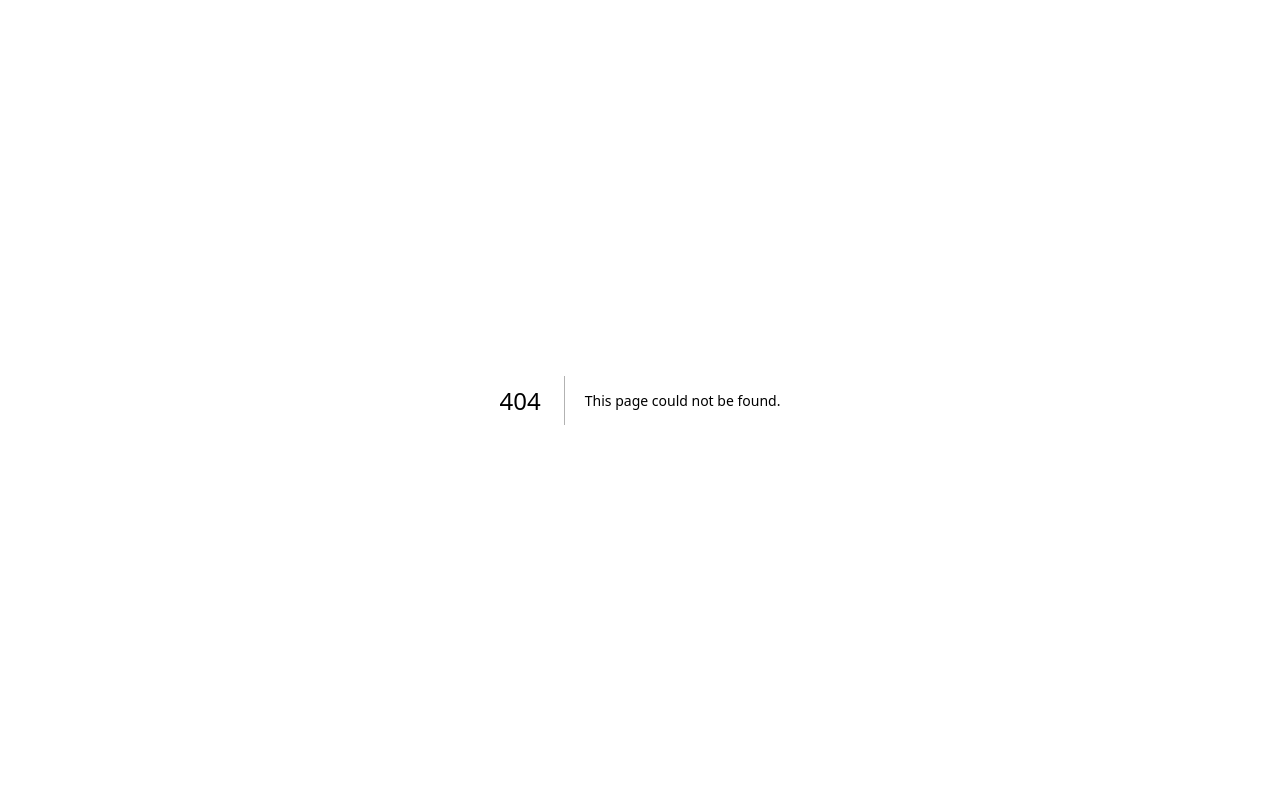
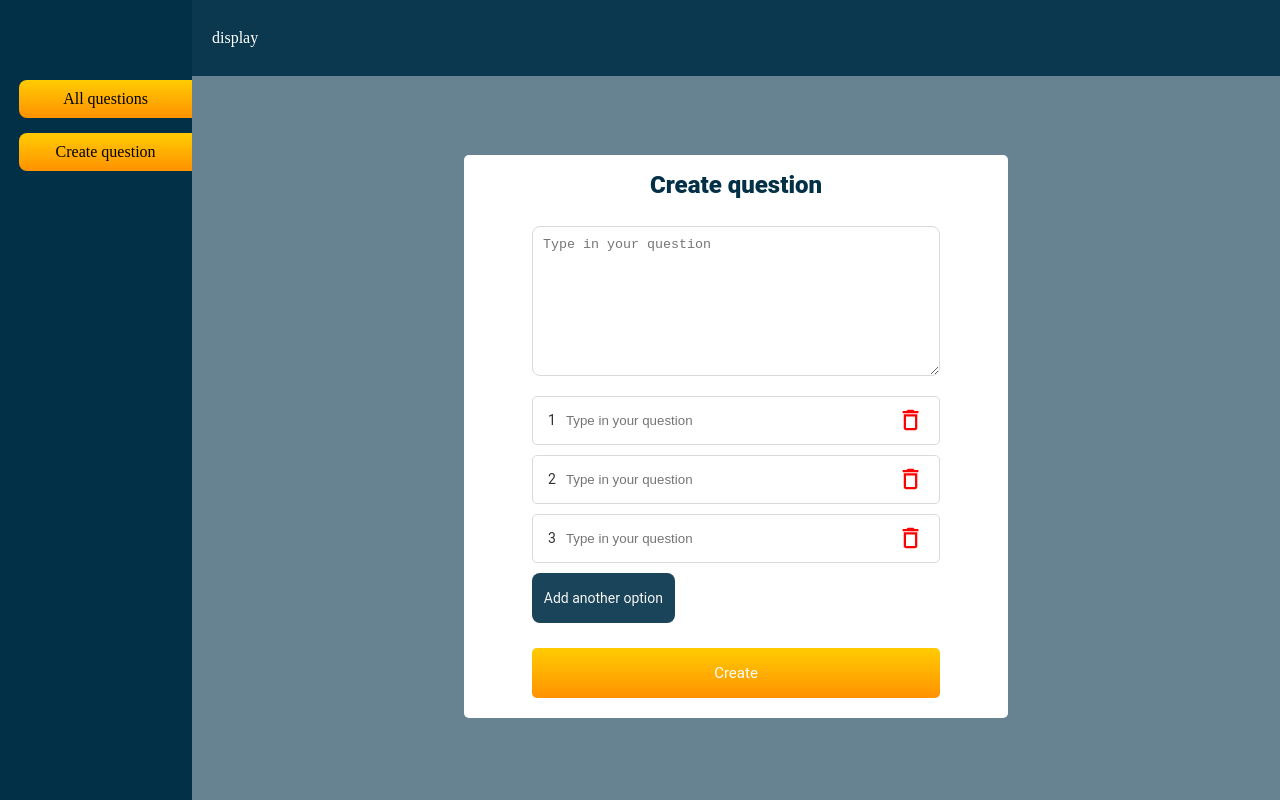
Before and after one commit to nwachukwuoparah/questioner, a Next.js app: page /dashboard/create in a window 1280 px wide. Before the commit this address had no page. Built offline with nearby package versions, Linux system fonts and the light colour scheme.

Commit message:
update on butto

```diff
--- a/src/components/layout.tsx
+++ b/src/components/layout.tsx
@@ -13,12 +13,12 @@ export default function Layout({ children }: { children: ReactElement }) {
 				<div className={styles.side_bar}>
 					<div className={styles.side_bar_contain}>
 						<div className={styles.link_contain}>
-							<Link className={styles.link} href="/_">
+							<Link className={styles.link} href="/dashboard">
 								<p>All questions</p>
 							</Link>
 						</div>
 						<div className={styles.link_contain}>
-							<Link href="/_/create" className={styles.link}>
+							<Link href="/dashboard/create" className={styles.link}>
 								<p>Create question</p>
 							</Link>
 						</div>
```
Also changed, not shown: src/pages/dashboard/create.tsx (renamed from src/pages/_/create.tsx), src/pages/dashboard/index.tsx (renamed from src/pages/_/index.tsx), src/pages/dashboard/questions.tsx (renamed from src/pages/_/questions.tsx), src/pages/dashboard/update.tsx (renamed from src/pages/_/update.tsx).
